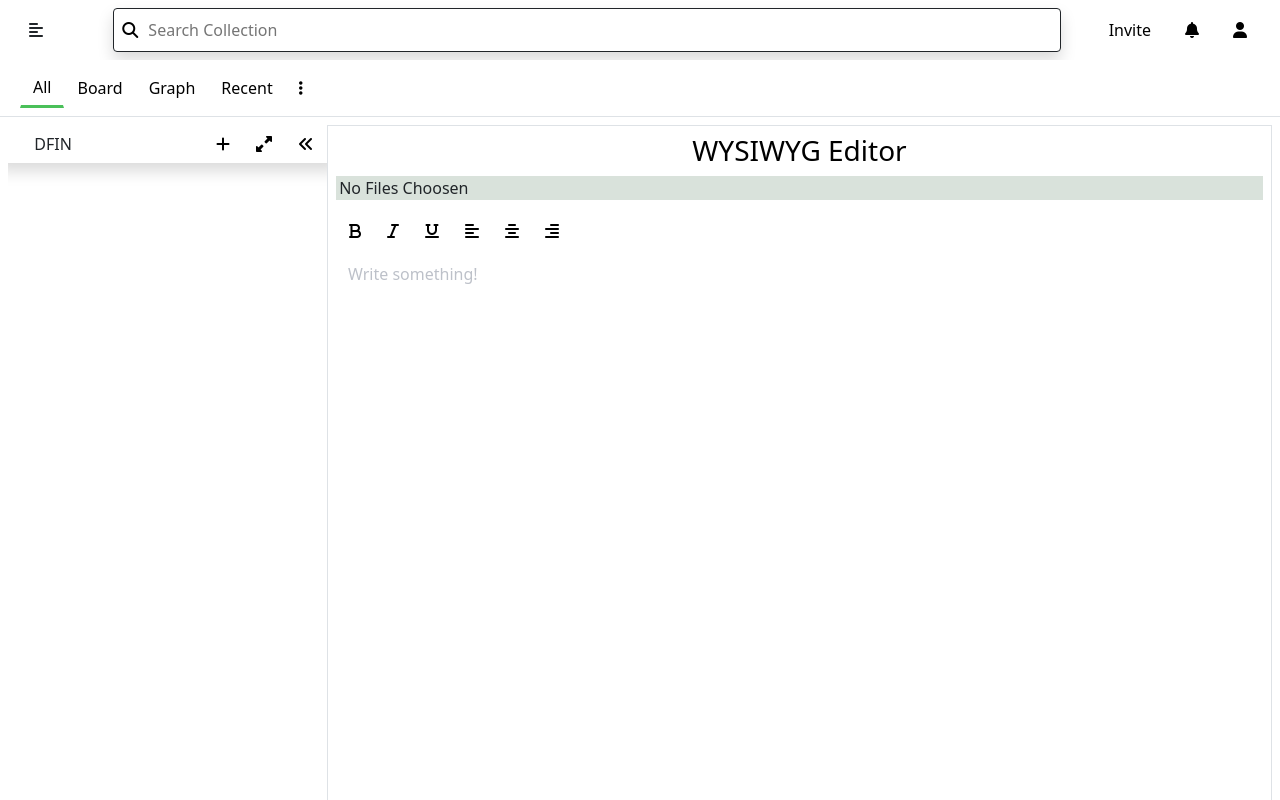
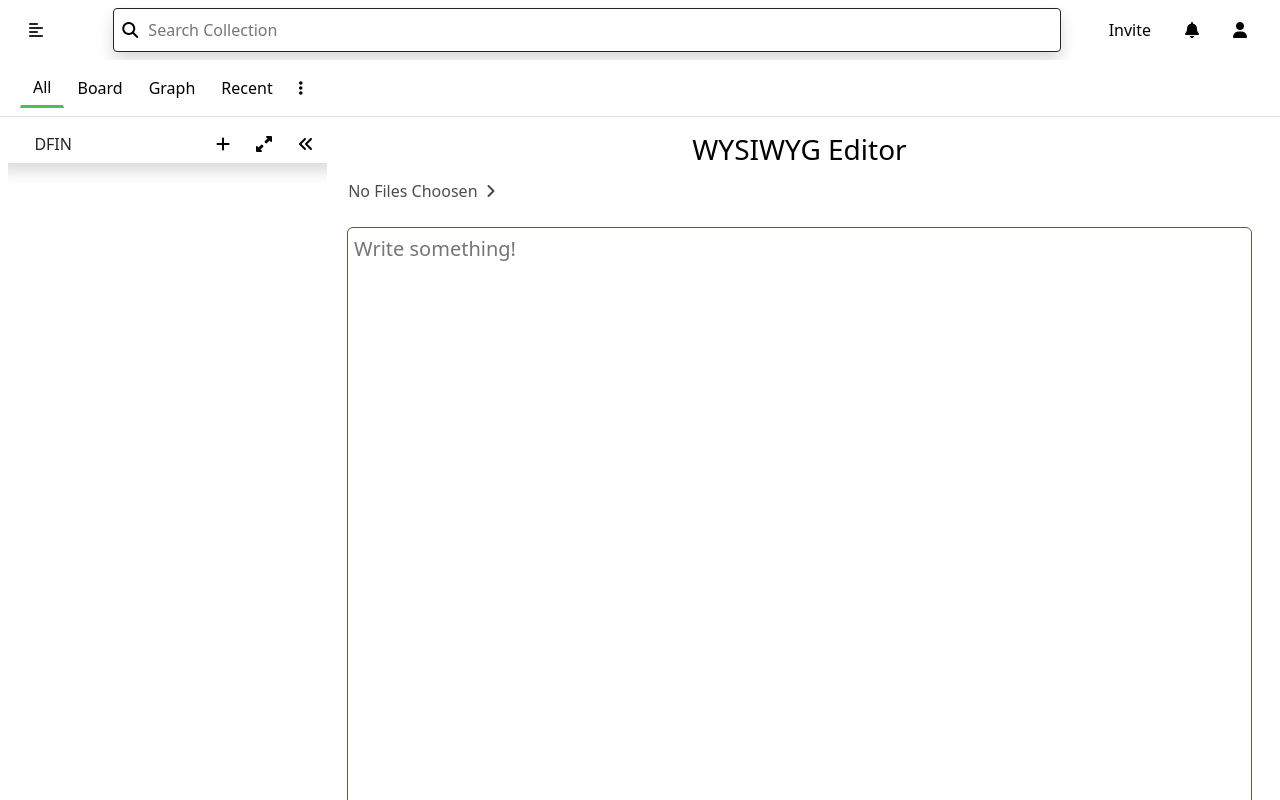
Before and after one commit to hamid1882/lrnr-interview-project, a React (Create React App) app: page / in a window 1280 px wide. Shown: the top 800 px of the page. Built offline with nearby package versions, Linux system fonts and the light colour scheme.

Commit message:
added controlled input

```diff
--- a/src/App.css
+++ b/src/App.css
@@ -184,19 +184,38 @@
   width: auto;
   height: 1.5em;
   padding-left: 0.2em;
-  background-color: rgb(217, 226, 219);
+  margin-left: 10px;
+  opacity: 0.7;
 }
 
 .leaf-tracker {
   margin-left: -10px;
 }
 
+.textarea-custom-styles {
+  width: 100%;
+  height: 100%;
+  border: 1px solid rgb(80, 100, 67);
+  font-size: 20px;
+  border-radius: 0.3em;
+  margin-top: 1em;
+  padding: 0.3em;
+}
+
+.textarea-custom-styles:focus {
+  outline: none;
+}
+
+.save-btn {
+  margin: -5px;
+}
+
 @media only screen and (max-width: 650px) {
   .drawer-custom-styles {
     width: 100%;
     position: absolute;
-    top: 13%;
-    margin-left: -10px;
+    top: 15%;
+    margin-left: 10px;
     margin-right: 10px;
     height: calc(100vh - 4em);
   }
@@ -213,6 +232,6 @@
     height: 1.5em;
     padding-left: 0.2em;
     font-size: 10px;
-    background-color: rgb(217, 226, 219);
+    margin-left: 10px;
   }
 }
--- a/src/Components/EditorContainer.js
+++ b/src/Components/EditorContainer.js
@@ -1,9 +1,7 @@
-import React, { useState, useRef, useEffect } from "react";
+import React, { useState, useEffect } from "react";
 import { useDispatch, useSelector } from "react-redux";
-import { Editor, EditorState, RichUtils } from "draft-js";
 import "draft-js/dist/Draft.css";
 import {
-  currentEditorText,
   selectCurrentId,
   selectAllDocuments,
   renameFileValue,
@@ -11,9 +9,6 @@ import {
 } from "../Features/EditorSlice";
 
 const EditorContainer = ({ currentTheme }) => {
-  const [editorState, setEditorState] = useState(EditorState.createEmpty());
-  const [currentAligned, setCurrentAligned] = useState("left");
-  const currentContent = editorState.getCurrentContent();
   const dispatch = useDispatch();
 
   const allDocuments = useSelector(selectAllDocuments);
@@ -29,35 +24,6 @@ const EditorContainer = ({ currentTheme }) => {
   const incrementer = lastLeafId + 0.1;
   const onlyTwo = incrementer.toFixed(1);
 
-  const newFile = {
-    nodeId: Number(onlyTwo),
-    label: `WYSIWYG ${
-      Number(containerId) + "." + allDocuments[lastCollection].leaf.length
-    }`,
-    value: currentContent.getPlainText(),
-  };
-
-  const saveAsNewFile = () => {
-    dispatch(
-      addNewFile({
-        id: Number(containerId) - 1,
-        addFile: newFile,
-      })
-    );
-    setEditorState(EditorState.createEmpty());
-  };
-
-  const handleUpdateValue = () => {
-    dispatch(
-      renameFileValue({
-        id: Number(containerId - 1),
-        leafId: Number(LeafId - 1),
-        value: currentContent.getPlainText(),
-      })
-    );
-    setEditorState(EditorState.createEmpty());
-  };
-
   const containerIf =
     allDocuments[Number(containerId - 1)] === undefined
       ? "No Files Choosen"
@@ -70,127 +36,95 @@ const EditorContainer = ({ currentTheme }) => {
     allDocuments[Number(containerId - 1)].leaf[Number(LeafId) - 1] !==
       undefined &&
     allId.toString().includes(".")
-      ? allDocuments[Number(containerId - 1)].leaf[conditionedLeaf].label
+      ? allDocuments[Number(containerId - 1)].leaf[conditionedLeaf]
       : "";
 
-  console.log(leafIf);
+  const renderMyValue = leafIf.value === undefined ? "" : leafIf.value;
+
+  const [currentText, setCurrentText] = useState(renderMyValue);
 
   useEffect(() => {
-    dispatch(currentEditorText(currentContent.getPlainText()));
-  }, [dispatch, currentContent]);
+    setCurrentText(renderMyValue);
+  }, [renderMyValue]);
 
-  const editorRef = useRef();
+  const newFile = {
+    nodeId: Number(onlyTwo),
+    label: `WYSIWYG ${
+      Number(containerId) + "." + allDocuments[lastCollection].leaf.length
+    }`,
+    value: currentText,
+  };
+  const [isSaved, setIsSaved] = useState(false);
 
-  const _onBoldClick = () => {
-    setEditorState(RichUtils.toggleInlineStyle(editorState, "BOLD"));
+  const saveAsNewFile = () => {
+    dispatch(
+      addNewFile({
+        id: Number(containerId) - 1,
+        addFile: newFile,
+      })
+    );
   };
 
-  const _onItalicClick = () => {
-    setEditorState(RichUtils.toggleInlineStyle(editorState, "ITALIC"));
-  };
-
-  const _onUnderlineClick = () => {
-    setEditorState(RichUtils.toggleInlineStyle(editorState, "UNDERLINE"));
-  };
-  const _onCenterAlign = () => {
-    setCurrentAligned("center");
-    editorRef.current.focus();
-  };
-  const _onRightAlign = () => {
-    setCurrentAligned("right");
-    editorRef.current.focus();
-  };
-  const _onLeftAlign = () => {
-    setCurrentAligned("left");
-    editorRef.current.focus();
+  const handleUpdateValue = () => {
+    dispatch(
+      renameFileValue({
+        id: Number(containerId - 1),
+        leafId: Number(LeafId - 1),
+        value: currentText,
+      })
+    );
+    setIsSaved(true);
   };
 
   useEffect(() => {
-    editorRef.current.focus();
-  }, []);
-
-  const switchTheme = currentTheme ? "dark-mode btn-hover" : "light-mode";
+    setIsSaved(false);
+  }, [currentText]);
 
   return (
     <div
-      className={`container mx-auto editor-width h-100 border p-2 mx-3 ${
+      className={`container mx-auto editor-width h-100 p-2 mx-3 ${
         currentTheme ? "border-secondary" : "null"
       }`}
     >
       <h3 className="text-center mx-auto">WYSIWYG Editor</h3>
 
-      <div className={`files-tracker d-flex align-items-center gap-2`}>
-        <span className="text-truncate text-dark">{containerIf}</span>
-        <i
-          className={`fa fa-angle-right ${
-            leafIf.length > 0 ? "d-flex" : "d-none"
-          }`}
-        ></i>
-        <span className={`text-truncate text-dark `}></span>
-        <span className="text-truncate text-dark leaf-tracker">{leafIf}</span>
-      </div>
-
-      <div className="d-flex justify-content-between gap-2 my-2 py-1">
-        <div className="d-flex">
+      <div className="d-flex justify-content-between align-items-center py-1">
+        <div className={`files-tracker d-flex align-items-center gap-2 `}>
+          <span className="text-truncate">{containerIf}</span>
+          <i className={`fa fa-angle-right `}></i>
+          <span className="text-truncate leaf-tracker mx-1">
+            {leafIf.label}
+          </span>
+        </div>
+        <div className="d-flex gap-2 mx-5 save-btn">
           <button
-            onClick={_onBoldClick}
-            className={`btn shadow-none btn-transparent ${switchTheme}`}
+            className={`btn btn-success shadow-none ${
+              currentText.length > 0 && isSaved === false && Number(LeafId)
+                ? "d-flex"
+                : "d-none"
+            }`}
+            onClick={handleUpdateValue}
           >
-            <i className="fa fa-bold"></i>
+            <i className="fa fa-file"></i>
           </button>
           <button
-            onClick={_onItalicClick}
-            className={`btn shadow-none btn-transparent ${switchTheme}`}
+            className={`btn shadow-none ${isSaved ? "d-flex" : "d-none"}`}
           >
-            <i className="fa fa-italic"></i>
+            <i
+              className={`fa fa-check ${
+                currentTheme ? "text-light" : "text-dark"
+              }`}
+            ></i>
           </button>
           <button
-            onClick={_onUnderlineClick}
-            className={`btn shadow-none btn-transparent ${switchTheme}`}
-          >
-            <i className="fa fa-underline"></i>
-          </button>
-          <button
-            onClick={_onLeftAlign}
-            className={`btn shadow-none btn-transparent ${switchTheme}`}
-          >
-            <i className="fa fa-align-left"></i>
-          </button>
-          <button
-            onClick={_onCenterAlign}
-            className={`btn shadow-none btn-transparent ${switchTheme}`}
-          >
-            <i className="fa fa-align-center"></i>
-          </button>
-          <button
-            onClick={_onRightAlign}
-            className={`btn shadow-none btn-transparent ${switchTheme}`}
-          >
-            <i className="fa fa-align-right"></i>
-          </button>
-        </div>
-        <div className="d-flex gap-2 mx-5 my-1">
-          <button
-            className={`btn btn-success shadow-none  ${
-              currentContent.getPlainText().length > 0 && allId
+            className={`btn btn-warning shadow-none  ${
+              Number(containerId) >= 1 && currentText.length > 0 && allId
                 ? "d-flex"
                 : "d-none"
             }`}
             onClick={saveAsNewFile}
           >
-            <i className="fa fa-file"></i>
-          </button>
-          <button
-            className={`btn btn-warning shadow-none  ${
-              Number(containerId) >= 1 &&
-              Number(LeafId) &&
-              currentContent.getPlainText().length > 0 > 0
-                ? "d-flex"
-                : "d-none"
-            }`}
-            onClick={handleUpdateValue}
-          >
-            <i className="fa fa-pencil-square"></i>
+            <i className="fa fa-plus"></i>
           </button>
         </div>
       </div>
@@ -200,13 +134,14 @@ const EditorContainer = ({ currentTheme }) => {
           currentTheme ? "dark-mode" : "light-mode"
         }`}
       >
-        <Editor
-          editorState={editorState}
-          onChange={setEditorState}
+        <textarea
+          className={`textarea-custom-styles ${
+            currentTheme ? "dark-mode" : "light-mode"
+          }`}
+          value={currentText}
+          onChange={(e) => setCurrentText(e.target.value)}
           placeholder="Write something!"
-          ref={editorRef}
-          textAlignment={currentAligned}
-        ></Editor>
+        ></textarea>
       </div>
     </div>
   );
```
Also changed, not shown: 1 other file (tests, documents, lock files or other folders).
